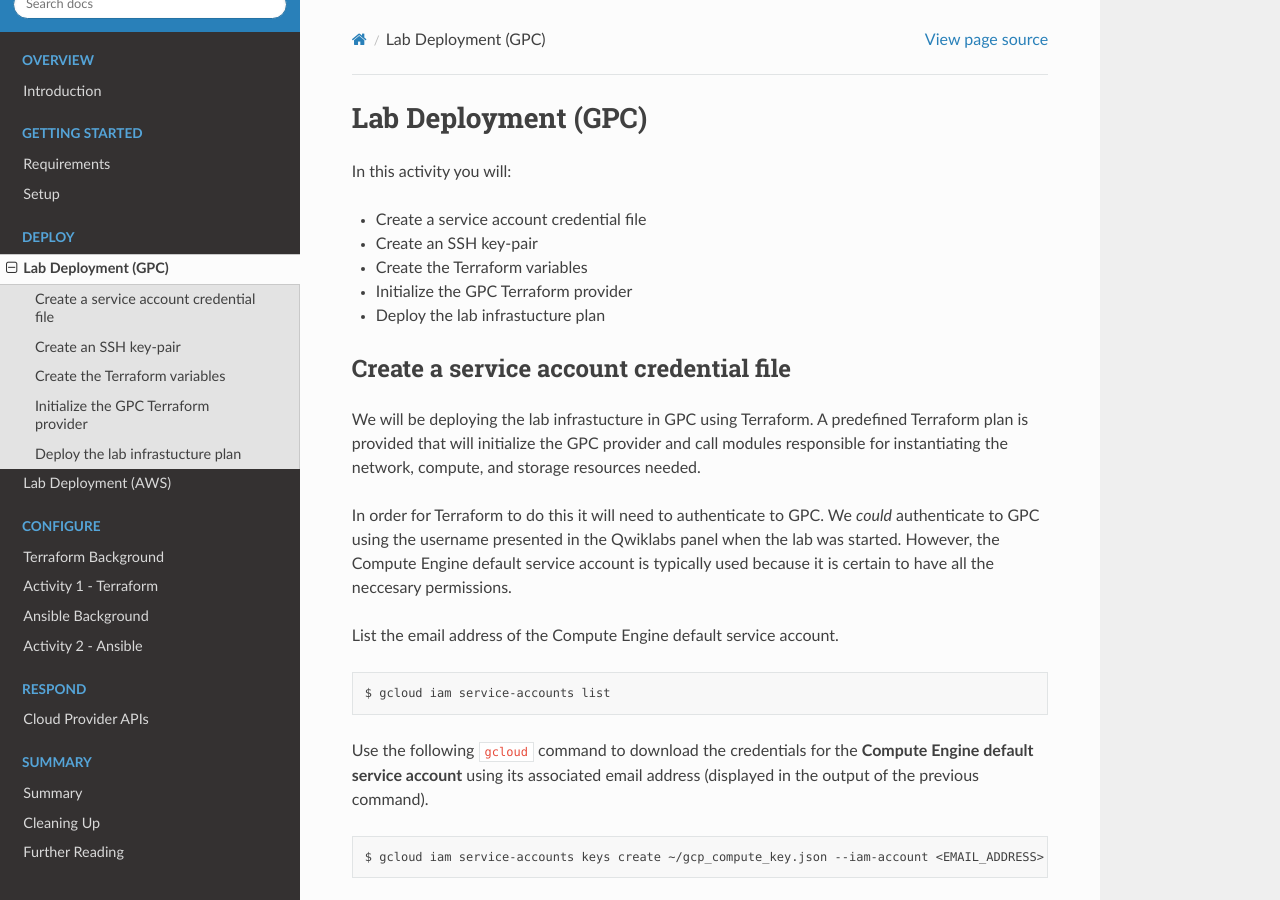
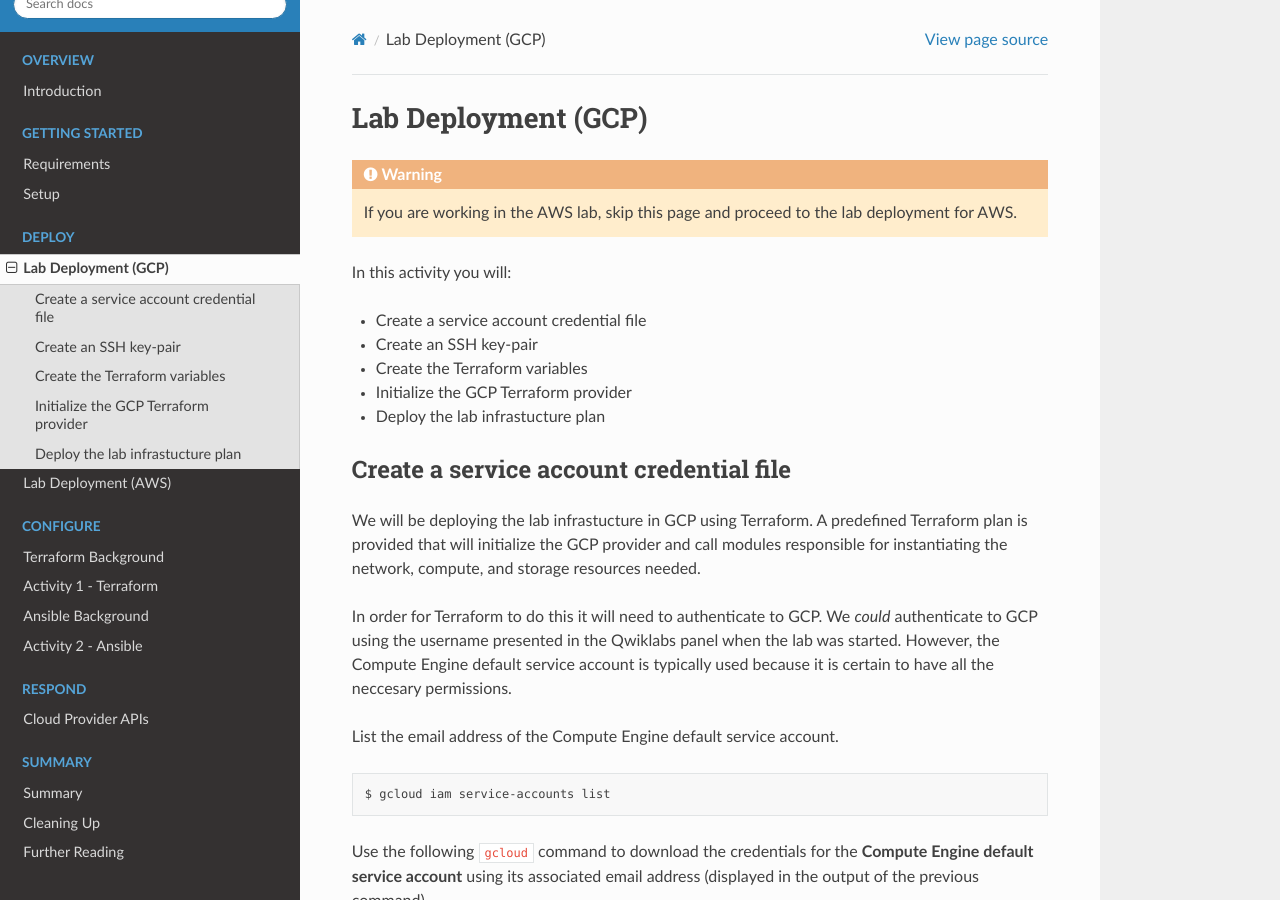
Before and after one commit to PaloAltoNetworks/multicloud-automation-lab, a Sphinx documentation site: the page built from docs/02-deploy/deploy-gcp.rst, in a window 1280 px wide and 900 px high. Built offline with Sphinx 7.4.7 and the Read the Docs theme 2.0.0, drawn with Linux system fonts in a browser that asks for light colours; some of the changed text lies outside the part shown.

Commit message:
Bug and typo fixes

```diff
--- a/docs/02-deploy/deploy-gcp.rst
+++ b/docs/02-deploy/deploy-gcp.rst
@@ -1,20 +1,22 @@
 ====================
-Lab Deployment (GPC)
+Lab Deployment (GCP)
 ====================
+
+.. warning:: If you are working in the AWS lab, skip this page and proceed to the lab deployment for AWS.
 
 In this activity you will:
 
 - Create a service account credential file
 - Create an SSH key-pair
 - Create the Terraform variables
-- Initialize the GPC Terraform provider
+- Initialize the GCP Terraform provider
 - Deploy the lab infrastucture plan
 
 Create a service account credential file
 ----------------------------------------
-We will be deploying the lab infrastucture in GPC using Terraform.  A predefined Terraform plan is provided that will initialize the GPC provider and call modules responsible for instantiating the network, compute, and storage resources needed.
+We will be deploying the lab infrastucture in GCP using Terraform.  A predefined Terraform plan is provided that will initialize the GCP provider and call modules responsible for instantiating the network, compute, and storage resources needed.
 
-In order for Terraform to do this it will need to authenticate to GPC.  We *could* authenticate to GPC using the username presented in the Qwiklabs panel when the lab was started.  However, the Compute Engine default service account is typically used because it is certain to have all the neccesary permissions.
+In order for Terraform to do this it will need to authenticate to GCP.  We *could* authenticate to GCP using the username presented in the Qwiklabs panel when the lab was started.  However, the Compute Engine default service account is typically used because it is certain to have all the neccesary permissions.
 
 List the email address of the Compute Engine default service account.
 
@@ -50,11 +52,11 @@
 
 Create the Terraform variables
 ------------------------------
-Change into the GPC deployment directory.
+Change into the GCP deployment directory.
 
 .. code-block:: bash
 
-    $ cd ~/multicloud-automation-lab/deployment/gpc
+    $ cd ~/multicloud-automation-lab/deployment/gcp
 
 In this directory you will find the three main files associated with a Terraform plan: ``main.tf``, ``variables.tf``, and ``outputs.tf``.  View the contents of these files to see what they contain and how they're structured.
 
@@ -66,7 +68,7 @@
 
 The file ``main.tf`` defines the providers that will be used and the resources that will be created (more on that shortly).  Since it is poor practice to hard code values into the plan, the file ``variables.tf`` will be used to declare the variables that will be used in the plan (but not necessarily their values).  The ``outputs.tf`` file will define the values to display that result from applying the plan.
 
-Create a file called ``terraform.tfvars`` in the current directory that contains the following variables and their values.  Fill in the quotes with the GPC project ID, the GPC region, and GPC region, the path to the JSON credentials file, the path to your SSH public key file, and the netblock of your public IP address.
+Create a file called ``terraform.tfvars`` in the current directory that contains the following variables and their values.  Fill in the quotes with the GCP project ID, the GCP region, and GCP region, the path to the JSON credentials file, the path to your SSH public key file, and the netblock of your public IP address.
 
 .. code-block:: bash
 
@@ -84,9 +86,9 @@
     $ curl -4 http://icanhazip.com
 
 
-Initialize the GPC Terraform provider
+Initialize the GCP Terraform provider
 -------------------------------------
-Once you've created the ``terraform.tfvars`` file and populated it with the variables and values you are now ready to initialize the Terraform providers.  For this initial deployment we will only be using the `GPC Provider <https://www.terraform.io/docs/providers/google/index.html>`_.  This initialization process will download all the software, modules, and plugins needed for working in a particular environment.
+Once you've created the ``terraform.tfvars`` file and populated it with the variables and values you are now ready to initialize the Terraform providers.  For this initial deployment we will only be using the `GCP Provider <https://www.terraform.io/docs/providers/google/index.html>`_.  This initialization process will download all the software, modules, and plugins needed for working in a particular environment.
 
 .. code-block:: bash
 
```
Also changed, not shown: 5 other files.
